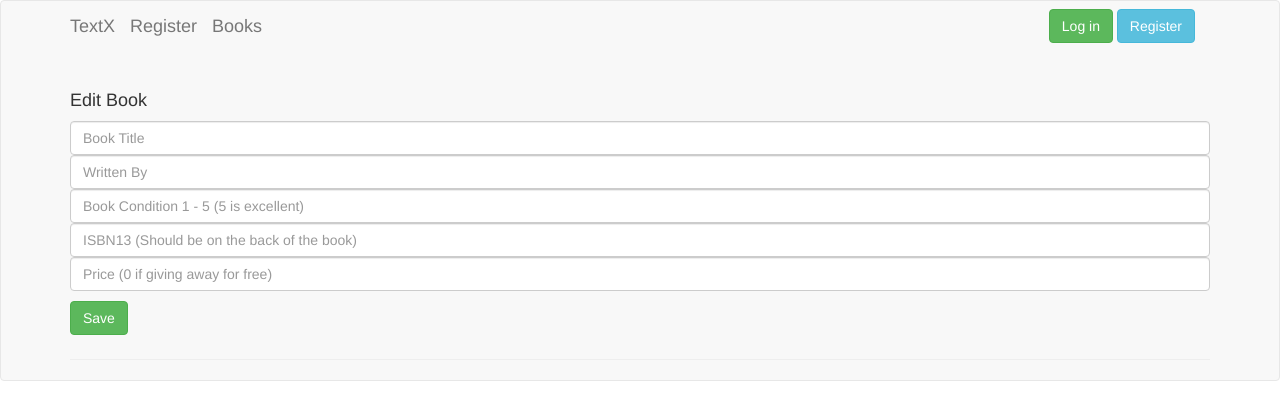
After one commit to m-laniakea/TextTrading, a Flask app: template app/templates/bookform.html in a window 1280 px wide. The commit adds this page. Shown: the top 420 px of the page. Run offline with Flask 2, Linux system fonts and the light colour scheme; the template is opened without the code that fills it: values that come from a table or form of the project are taken from there, others are empty; parts of the project's set-up code (start-up, migrations or seed data) failed here and were passed over; some libraries are stand-ins or nearby versions.

Commit message:
Edit book function complete

```diff
--- a/app/main/forms.py
+++ b/app/main/forms.py
@@ -5,22 +5,23 @@
 from flask import flash, redirect, url_for
 from flask.ext.login import login_user
 from flask.ext.wtf import Form, RecaptchaField
-from wtforms import StringField, PasswordField, SubmitField, ValidationError
-from wtforms.validators import Required, Email, Length, EqualTo, Regexp
+from wtforms import StringField, PasswordField, SubmitField, ValidationError, IntegerField, DecimalField
+from wtforms.validators import Required, Email, Length, EqualTo, Regexp, NumberRange
 from .. models import User
 from . import main
 from datetime import datetime
 
 
 ##
-# Login form to be displayed on the navbar
+# LoginForm to be displayed on the navbar
 ##
 class LoginForm(Form):
     email = StringField('email@domain.com', validators=[Required(), Length(1, 64) ])
     password = PasswordField('password', validators=[Required()])
 
+
 ##
-# Signup form for '/register'
+# SignupForm for '/register'
 ##
 class SignupForm(Form):
     email = StringField('Email', validators=[Required(), Length(1, 64), Email()])
@@ -46,6 +47,18 @@ class SignupForm(Form):
             raise ValidationError('Username already taken.')
 
 ##
+# BookForm form for '/add' + editing books
+##
+class BookForm(Form):
+    title = StringField('Title', validators=[Required(), Length(1,128)])
+    author = StringField('Author', validators=[Required(), Length(1,128)])
+    condition = IntegerField('Condition', validators=[Required(), NumberRange(1,5)])
+    isbn = IntegerField('ISBN13', validators=[Required(), NumberRange(0,9999999999999)])
+    price = DecimalField('Price', validators=[Required(), NumberRange(0, 8888.8)])
+
+    submit = SubmitField("Save")
+
+##
 # Collect errors from form fields
 # flash to user
 ##
@@ -53,6 +66,7 @@ def flash_errors(form):
     for field, errors in form.errors.items():
         for error in errors:
             flash("%s field: %s" % (getattr(form, field).label.text, error), 'danger')
+
 
 ##
 # Check LoginForm data against db
--- /dev/null
+++ b/app/templates/bookform.html
@@ -0,0 +1,26 @@
+{% extends "base.html" %}
+
+{% block title %}Edit Book{% endblock %}
+
+{% block page_content %}
+
+<div class="page-header">
+  <h4>Edit Book</h4>
+
+
+  <form action ="" method="post" name="register" class="form-group">
+            {{ form.hidden_tag() }}
+
+            {{ form.title(class="form-control", placeholder="Book Title") }}
+            {{ form.author(class="form-control", placeholder="Written By") }}
+            {{ form.condition(class="form-control", placeholder="Book Condition 1 - 5 (5 is excellent)") }}
+            {{ form.isbn(class="form-control", placeholder="ISBN13 (Should be on the back of the book)") }}
+            {{ form.price(class="form-control", placeholder="Price (0 if giving away for free)") }}
+            <p></p>
+            {{ form.submit(class="btn btn-success") }}
+  </form>
+
+
+</div>
+
+{% endblock %}
```
Also changed, not shown: app/main/views.py (+26 -1 lines), app/templates/profile.html (+5 -2 lines).
